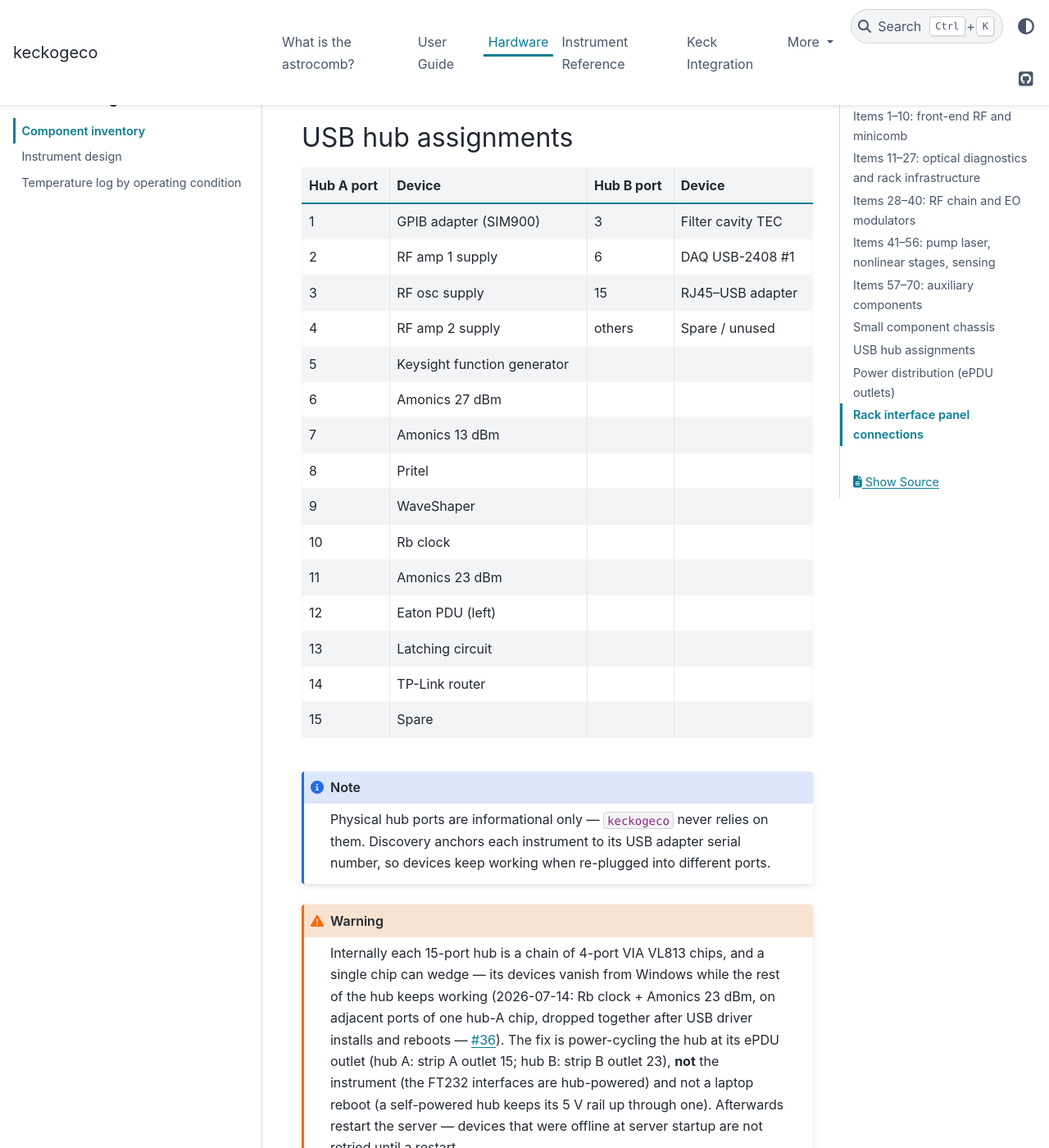
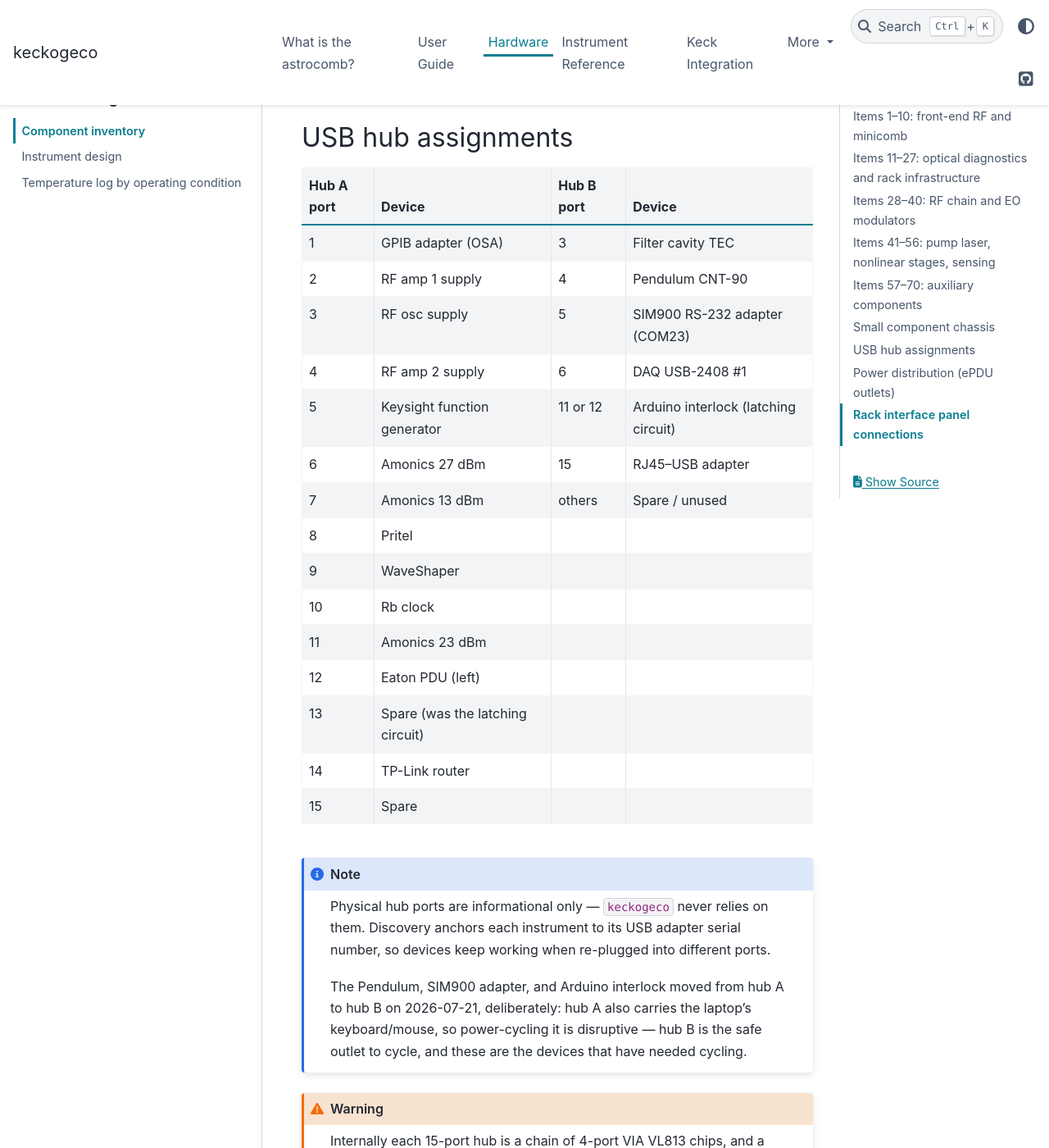
Before and after one commit to DanHickstein/keckogeco, a Sphinx documentation site: the page built from docs/hardware/components.md, in a window 1280 px wide and 1400 px high, scrolled down 10372 px. Shown: the whole window at 82% size. Built offline with Sphinx 7.4.7 and the PyData theme 0.15.4, drawn with Linux system fonts in a browser that asks for light colours.

Commit message:
Docs: Pendulum, SIM900 adapter, Arduino interlock moved to USB hub B
Deliberate 2026-07-21 rewiring: hub A also carries the laptop keyboard
and mouse, so power-cycling it is disruptive. Hub B (ePDU strip B
outlet 23) is the safe outlet to cycle, and these three are the devices
that have needed cycling. Pendulum on B4, SIM900 RS-232 adapter on B5,
Arduino on B11 or B12; hub A port 1 GPIB adapter now serves only the
OSA.

Co-Authored-By: Claude Fable 5 <noreply@anthropic.com>

````diff
--- a/docs/hardware/components.md
+++ b/docs/hardware/components.md
@@ -119,19 +119,19 @@ Contents of item 3 and closely associated rack hardware:
 
 | Hub A port | Device | Hub B port | Device |
 |---|---|---|---|
-| 1 | GPIB adapter (SIM900) | 3 | Filter cavity TEC |
-| 2 | RF amp 1 supply | 6 | DAQ USB-2408 #1 |
-| 3 | RF osc supply | 15 | RJ45–USB adapter |
-| 4 | RF amp 2 supply | others | Spare / unused |
-| 5 | Keysight function generator | | |
-| 6 | Amonics 27 dBm | | |
-| 7 | Amonics 13 dBm | | |
+| 1 | GPIB adapter (OSA) | 3 | Filter cavity TEC |
+| 2 | RF amp 1 supply | 4 | Pendulum CNT-90 |
+| 3 | RF osc supply | 5 | SIM900 RS-232 adapter (COM23) |
+| 4 | RF amp 2 supply | 6 | DAQ USB-2408 #1 |
+| 5 | Keysight function generator | 11 or 12 | Arduino interlock (latching circuit) |
+| 6 | Amonics 27 dBm | 15 | RJ45–USB adapter |
+| 7 | Amonics 13 dBm | others | Spare / unused |
 | 8 | Pritel | | |
 | 9 | WaveShaper | | |
 | 10 | Rb clock | | |
 | 11 | Amonics 23 dBm | | |
 | 12 | Eaton PDU (left) | | |
-| 13 | Latching circuit | | |
+| 13 | Spare (was the latching circuit) | | |
 | 14 | TP-Link router | | |
 | 15 | Spare | | |
 
@@ -139,6 +139,11 @@ Contents of item 3 and closely associated rack hardware:
 Physical hub ports are informational only — `keckogeco` never relies on
 them. Discovery anchors each instrument to its USB adapter serial
 number, so devices keep working when re-plugged into different ports.
+
+The Pendulum, SIM900 adapter, and Arduino interlock moved from hub A to
+hub B on 2026-07-21, deliberately: hub A also carries the laptop's
+keyboard/mouse, so power-cycling it is disruptive — hub B is the safe
+outlet to cycle, and these are the devices that have needed cycling.
 ```
 
 ```{warning}
````
